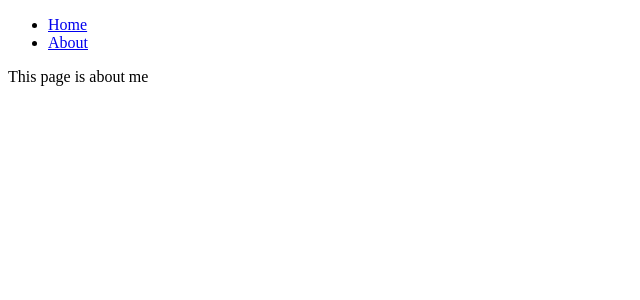
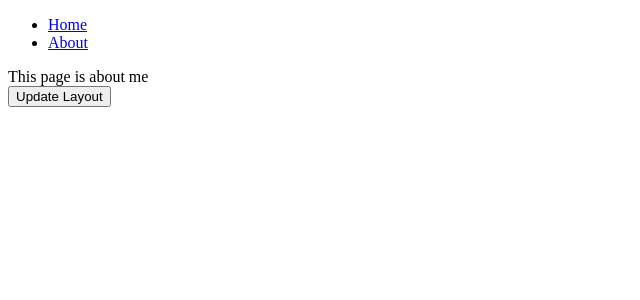
Before and after one commit to Epiq122/nuxt-blog, a Nuxt app: page /about in a window 1280 px wide. Shown: the top 300 px of the page, without its empty margins (0-640 px from the left). Built offline with nearby package versions, Linux system fonts and the light colour scheme.

Commit message:
Showed multiple ways of changing layout

```diff
--- a/app.vue
+++ b/app.vue
@@ -3,3 +3,7 @@
     <NuxtPage />
   </NuxtLayout>
 </template>
+
+<!-- <script setup>
+const layout = 'another';
+</script> -->
--- /dev/null
+++ b/layouts/another.vue
@@ -0,0 +1,6 @@
+<template>
+  <div>
+    <div>Another layout</div>
+    <slot />
+  </div>
+</template>
--- a/pages/about.vue
+++ b/pages/about.vue
@@ -1,7 +1,21 @@
 <template>
   <div>This page is about me</div>
+  <div>
+    <button @click="enableCustomLayout">Update Layout</button>
+  </div>
 </template>
 
-<script setup lang="ts"></script>
+<!-- <script>
+definePageMeta({
+  layout: 'another',
+  title: 'About',
+});
+</script> -->
+
+<script setup>
+function enableCustomLayout() {
+  setPageLayout('another');
+}
+</script>
 
 <style scoped></style>
```
